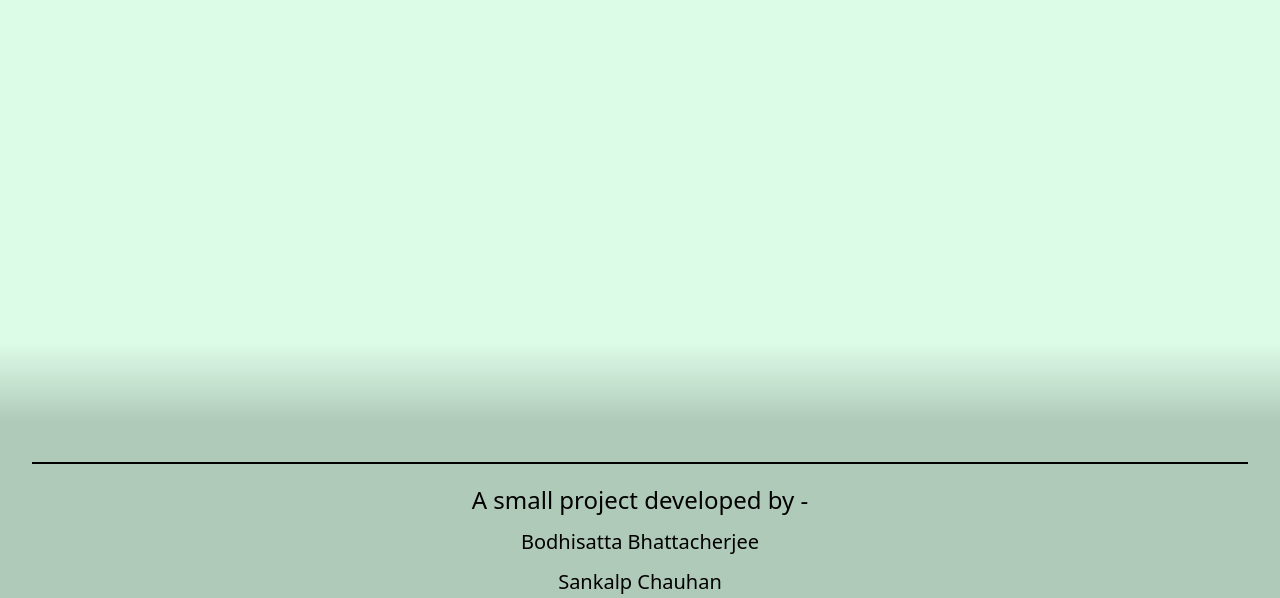
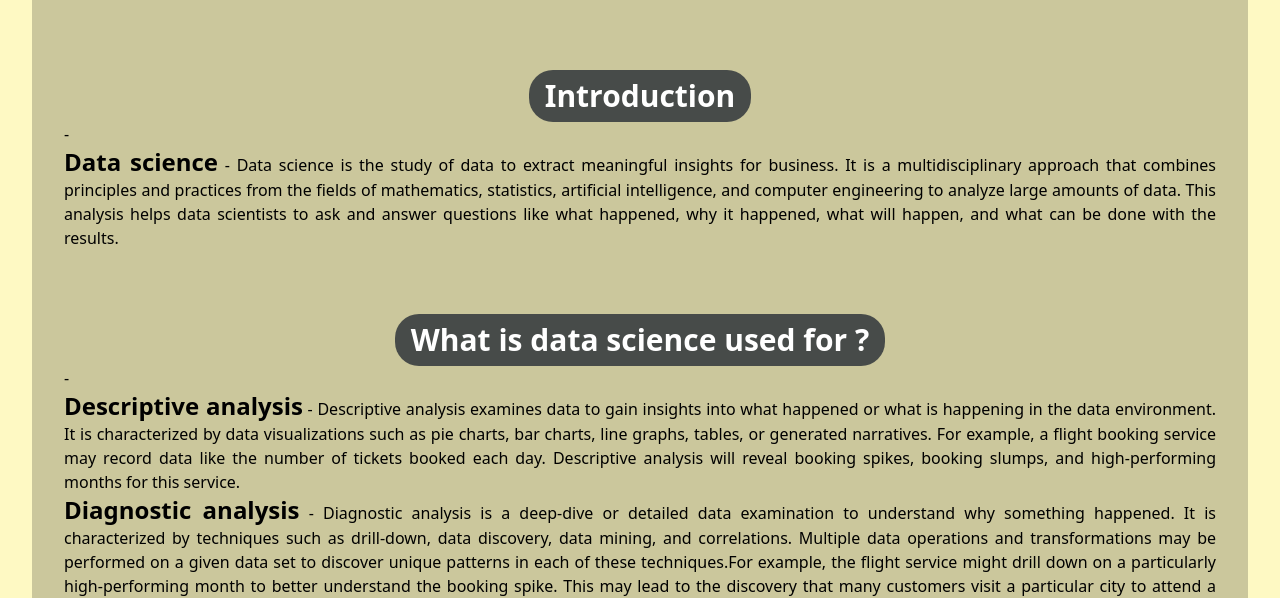
Before and after one commit to eziokittu/OpiniAnalyzer, a React (Vite) app in the folder client/: page / in a window 1280 px wide. Shown: the part 222-820 px from the top of the page. Built offline with nearby package versions, Linux system fonts and the light colour scheme; no server answers.

Commit message:
half done

```diff
--- a/client/src/components/Body/Content/Content_WithHuggingFace.jsx
+++ b/client/src/components/Body/Content/Content_WithHuggingFace.jsx
@@ -1,5 +1,6 @@
 import React from 'react'
 import { IpynbRenderer } from "react-ipynb-renderer";
+import jsonData from '../../../data/content/Shreya.json';
 
 // import ipynb file as json
 import ipynb2 from "../../../files/TTL_HuggingFace.json";
@@ -8,9 +9,46 @@ import ipynb2 from "../../../files/TTL_HuggingFace.json";
 import "react-ipynb-renderer/dist/styles/monokai.css";
 
 function Content_WithHuggingFace({serverActive}) {
+  // const parts = Object.values(jsonData.texts);
+
+	// Helper function to capitalize only the first letter of each word
+	const capitalizeFirstLetter = (string) => {
+		return string.toLowerCase().replace(/^\w/, (c) => c.toUpperCase());
+	};
+
   return (
     <div className='min-h-[400px] p-2 md:p-8'>
-      <IpynbRenderer ipynb={ipynb2} />
+      <div className='w-full'>
+
+				{/* Rendering all parts */}
+				{/* <div className='p-2 md:p-8 bg-black/20 rounded-3xl'>
+					{parts.map((part, partIndex) => (
+						<div key={partIndex}>
+							{part.map((item, itemIndex) => (
+								<div
+									className='text-justify'
+									key={itemIndex}
+								>
+									{item[1]==="" ? (
+										<p className='font-bold text-xl md:text-3xl text-white bg-gray-900/70 rounded-3xl px-4 py-2 w-fit mx-auto mt-16'>{capitalizeFirstLetter(item[0])}</p>
+									) : (
+										item[0].length===2 ? (
+											<span className='font-bold text-lg md:text-2xl w-fit '>{item[0]}</span>
+										) : (
+											<span className='font-bold text-lg md:text-2xl w-fit '>{capitalizeFirstLetter(item[0])}</span>
+										)
+									)}
+									<span> - </span>
+									<span className=''>{item[1]}</span>
+								</div>
+							))}
+						</div>
+					))}
+				</div> */}
+
+				{/* ipynb viewer */}
+				<IpynbRenderer ipynb={ipynb2} />
+			</div>
     </div>
   )
 }
--- a/client/src/components/Body/Content/Content_WithNLTK.jsx
+++ b/client/src/components/Body/Content/Content_WithNLTK.jsx
@@ -1,5 +1,6 @@
 import React from 'react'
 import { IpynbRenderer } from "react-ipynb-renderer";
+import jsonData from '../../../data/content/Sankalp.json';
 
 // import ipynb file as json
 import ipynb4 from "../../../files/TTL_Sankalp_usingNLTK.json";
@@ -8,9 +9,46 @@ import ipynb4 from "../../../files/TTL_Sankalp_usingNLTK.json";
 import "react-ipynb-renderer/dist/styles/monokai.css";
 
 function Content_WithNLTK({serverActive}) {
+  const parts = Object.values(jsonData.texts.part1);
+
+	// Helper function to capitalize only the first letter of each word
+	const capitalizeFirstLetter = (string) => {
+		return string.toLowerCase().replace(/^\w/, (c) => c.toUpperCase());
+	};
+
   return (
     <div className='min-h-[400px] p-2 md:p-8'>
-      <IpynbRenderer ipynb={ipynb4} />
+      <div className='w-full'>
+
+				{/* Rendering all parts */}
+				{/* <div className='p-2 md:p-8 bg-black/20 rounded-3xl'>
+					{parts.map((part, partIndex) => (
+						<div key={partIndex}>
+							{part.map((item, itemIndex) => (
+								<div
+									className='text-justify'
+									key={itemIndex}
+								>
+									{item[1]==="" ? (
+										<p className='font-bold text-xl md:text-3xl text-white bg-gray-900/70 rounded-3xl px-4 py-2 w-fit mx-auto mt-16'>{capitalizeFirstLetter(item[0])}</p>
+									) : (
+										item[0].length===2 ? (
+											<span className='font-bold text-lg md:text-2xl w-fit '>{item[0]}</span>
+										) : (
+											<span className='font-bold text-lg md:text-2xl w-fit '>{capitalizeFirstLetter(item[0])}</span>
+										)
+									)}
+									<span> - </span>
+									<span className=''>{item[1]}</span>
+								</div>
+							))}
+						</div>
+					))}
+				</div> */}
+
+				{/* ipynb viewer */}
+				<IpynbRenderer ipynb={ipynb4} />
+			</div>
     </div>
   )
 }
--- a/client/src/components/Body/Content/Content_WithoutNLTK.jsx
+++ b/client/src/components/Body/Content/Content_WithoutNLTK.jsx
@@ -1,5 +1,6 @@
 import React from 'react';
 import { IpynbRenderer } from "react-ipynb-renderer";
+import jsonData from '../../../data/content/Anish.json';
 
 // import ipynb file as json
 import ipynb3 from "../../../files/TTL_Anish_WithoutNLTK.json";
@@ -8,9 +9,46 @@ import ipynb3 from "../../../files/TTL_Anish_WithoutNLTK.json";
 import "react-ipynb-renderer/dist/styles/monokai.css";
 
 function Content_WithoutNLTK({serverActive}) {
+  const parts = Object.values(jsonData);
+
+	// Helper function to capitalize only the first letter of each word
+	const capitalizeFirstLetter = (string) => {
+		return string.toLowerCase().replace(/^\w/, (c) => c.toUpperCase());
+	};
+
   return (
     <div className='min-h-[400px] p-2 md:p-8'>
-      <IpynbRenderer ipynb={ipynb3} />
+      <div className='w-full'>
+
+				{/* Rendering all parts */}
+				<div className='p-2 md:p-8 bg-black/20 rounded-3xl'>
+					{parts.map((part, partIndex) => (
+						<div key={partIndex}>
+							{part.map((item, itemIndex) => (
+								<div
+									className='text-justify'
+									key={itemIndex}
+								>
+									{item[1]==="" ? (
+										<p className='font-bold text-xl md:text-3xl text-white bg-gray-900/70 rounded-3xl px-4 py-2 w-fit mx-auto mt-16'>{capitalizeFirstLetter(item[0])}</p>
+									) : (
+										item[0].length===2 ? (
+											<span className='font-bold text-lg md:text-2xl w-fit '>{item[0]}</span>
+										) : (
+											<span className='font-bold text-lg md:text-2xl w-fit '>{capitalizeFirstLetter(item[0])}</span>
+										)
+									)}
+									<span> - </span>
+									<span className=''>{item[1]}</span>
+								</div>
+							))}
+						</div>
+					))}
+				</div>
+
+				{/* ipynb viewer */}
+				<IpynbRenderer ipynb={ipynb3} />
+			</div>
     </div>
   )
 }
--- a/client/src/components/Body/Content/Home.jsx
+++ b/client/src/components/Body/Content/Home.jsx
@@ -2,14 +2,48 @@ import React, { useState, useEffect } from 'react';
 import { IpynbRenderer } from "react-ipynb-renderer";
 import "react-ipynb-renderer/dist/styles/monokai.css";
 import ipynb1 from "../../../files/TTL_Bodhisatta_GooglePlayReviews.json";
+import jsonData from '../../../data/content/Anwesha.json';
 
 function Home() {
+	const parts = Object.values(jsonData.texts);
+
+	// Helper function to capitalize only the first letter of each word
+	const capitalizeFirstLetter = (string) => {
+		return string.toLowerCase().replace(/^\w/, (c) => c.toUpperCase());
+	};
 
 	return (
 		<div className='min-h-[400px] p-2 md:p-8'>
 
-			{/* ipynb viewer */}
 			<div className='w-full'>
+
+				{/* Rendering all parts */}
+				<div className='p-2 md:p-8 bg-black/20 rounded-3xl'>
+					{parts.map((part, partIndex) => (
+						<div key={partIndex}>
+							{part.map((item, itemIndex) => (
+								<div
+									className='text-justify'
+									key={itemIndex}
+								>
+									{item[1]==="" ? (
+										<p className='font-bold text-xl md:text-3xl text-white bg-gray-900/70 rounded-3xl px-4 py-2 w-fit mx-auto mt-16'>{capitalizeFirstLetter(item[0])}</p>
+									) : (
+										item[0].length===2 ? (
+											<span className='font-bold text-lg md:text-2xl w-fit '>{item[0]}</span>
+										) : (
+											<span className='font-bold text-lg md:text-2xl w-fit '>{capitalizeFirstLetter(item[0])}</span>
+										)
+									)}
+									<span> - </span>
+									<span className=''>{item[1]}</span>
+								</div>
+							))}
+						</div>
+					))}
+				</div>
+
+				{/* ipynb viewer */}
 				<IpynbRenderer ipynb={ipynb1} />
 			</div>
 		</div>
--- a/client/src/data/content/Anish.json
+++ b/client/src/data/content/Anish.json
@@ -1,5 +1,6 @@
 {
   "texts": [
+    ["Working of Sentiment Analysis without nltk library", ""],
     ["Text Preprocessing", "Before analyzing sentiment, text data needs preprocessing to clean it. Common steps include removing punctuation, converting text to lowercase, and handling special characters."],
     ["Feature Extraction", "Convert text into numerical or categorical features that can be used by machine learning algorithms. Common techniques include bag-of-words, TF-IDF, or word embeddings like Word2Vec or GloVe."],
     ["Model Selection", "Choose an appropriate model for sentiment analysis. Popular choices include Support Vector Machines (SVM), Naive Bayes, Logistic Regression, or deep learning models like Recurrent Neural Networks (RNNs) or Convolutional Neural Networks (CNNs)."],
--- a/client/src/data/content/Anwesha.json
+++ b/client/src/data/content/Anwesha.json
@@ -1,6 +1,7 @@
 {
   "texts" : {
     "part1" : [
+      ["Introduction", "" ],
       ["DATA SCIENCE", "Data science is the study of data to extract meaningful insights for business. It is a multidisciplinary approach that combines principles and practices from the fields of mathematics, statistics, artificial intelligence, and computer engineering to analyze large amounts of data. This analysis helps data scientists to ask and answer questions like what happened, why it happened, what will happen, and what can be done with the results."]
     ],
     "part2" : [
@@ -11,6 +12,7 @@
       ["Prescriptive analysis", "Prescriptive analytics takes predictive data to the next level. It not only predicts what is likely to happen but also suggests an optimum response to that outcome. It can analyze the potential implications of different choices and recommend the best course of action. It uses graph analysis, simulation, complex event processing, neural networks, and recommendation engines from machine learning. Back to the flight booking example, prescriptive analysis could look at historical marketing campaigns to maximize the advantage of the upcoming booking spike. A data scientist could project booking outcomes for different levels of marketing spend on various marketing channels. These data forecasts would give the flight booking company greater confidence in their marketing decisions."]
     ],
     "part3" : [
+      ["Machine Learning", "" ],
       ["WHAT IS MACHINE LEARNING ?", "Machine learning (ML) is a branch of artificial intelligence (AI) and computer science that focuses on the using data and algorithms to enable AI to imitate the way that humans learn, gradually improving its accuracy."],
       ["How does machine learning work?", "UC Berkeley breaks out the learning system of a machine learning algorithm into three main parts."],
       ["A Decision Process", "In general, machine learning algorithms are used to make a prediction or classification. Based on some input data, which can be labeled or unlabeled, your algorithm will produce an estimate about a pattern in the data."],
@@ -33,11 +35,17 @@
       ["Random forests", "In a random forest, the machine learning algorithm predicts a value or category by combining the results from a number of decision trees."]
     ],
     "part6" : [
+      ["Natural Language Processing", ""],
+      ["What is NLP?", "Natural Language Processing (NLP) is a subfield of data science that focuses on the interaction between computers and humans through natural language. It involves the development of algorithms and models that enable computers to understand, interpret, and generate human language in a way that is meaningful and useful."],
+      ["Uses of NLP","NLP techniques are used to process and analyze large volumes of text data, extract valuable insights, and perform various tasks such as sentiment analysis, text classification, named entity recognition, machine translation, and more. NLP plays a crucial role in applications like virtual assistants, chatbots, language translation services, text summarization, information retrieval, and sentiment analysis in social media monitoring."],
+      ["Conclusion","Overall, NLP in data science enables computers to bridge the gap between human language and machine understanding, unlocking the potential of text data for valuable insights and applications."]
+    ],
+    "part7" : [
       ["Measuring Model Accuracy", "" ],
       ["HOW DO WE MEASURE ACCURACY OF ML AND NLP MODELS:", "Accuracy is mainly used in classification problems to get the appropriate percentage of the models being executed to know how much of it is correctly predicted. In any model, there will be several classification problems will present when we execute them, then the accuracy plays the main role by talking about whether all the problems are correctly predicted or not with respect to the total number of predictions made by the model. We can calculate the accuracy of any model by dividing the correctly predicted problems by the total number of predictions made."],
       ["Accuracy in Binary Classification:", "In the binary classification case, we can communicate precision in True/False Positive/Negative qualities. The accuracy recipe in Machine learning is given as follows:"]
     ],
-    "part7" : [
+    "part8" : [
       ["How to Check the Accuracy of your Machine Learning Model", "" ],
       ["In the accuracy classes, there are only two classes present.","They are positive/negative"],
       ["TP", "TP stands for True positive, i.e., These are the classes that are correctly predicted, and the correctly predicted classes are marked as positive."],
```
